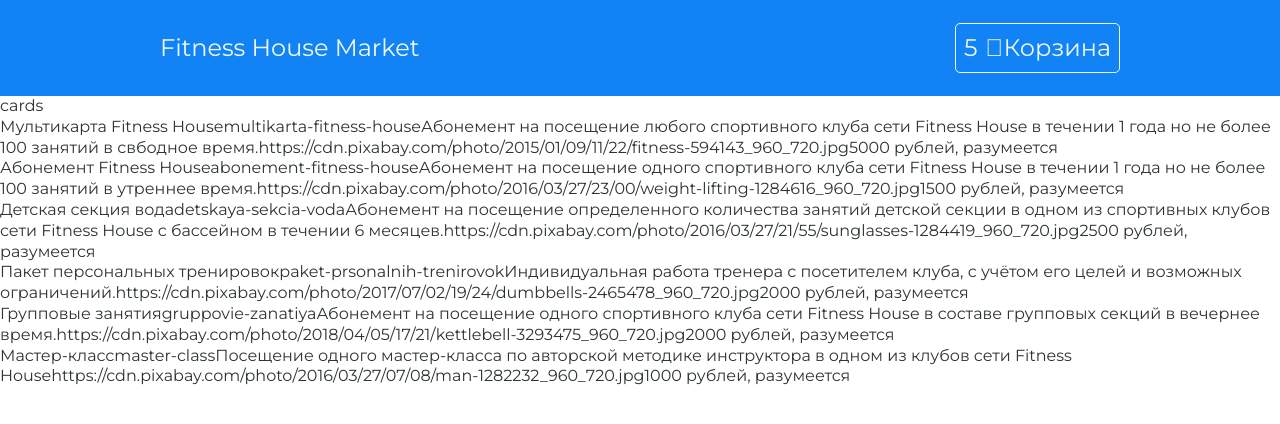
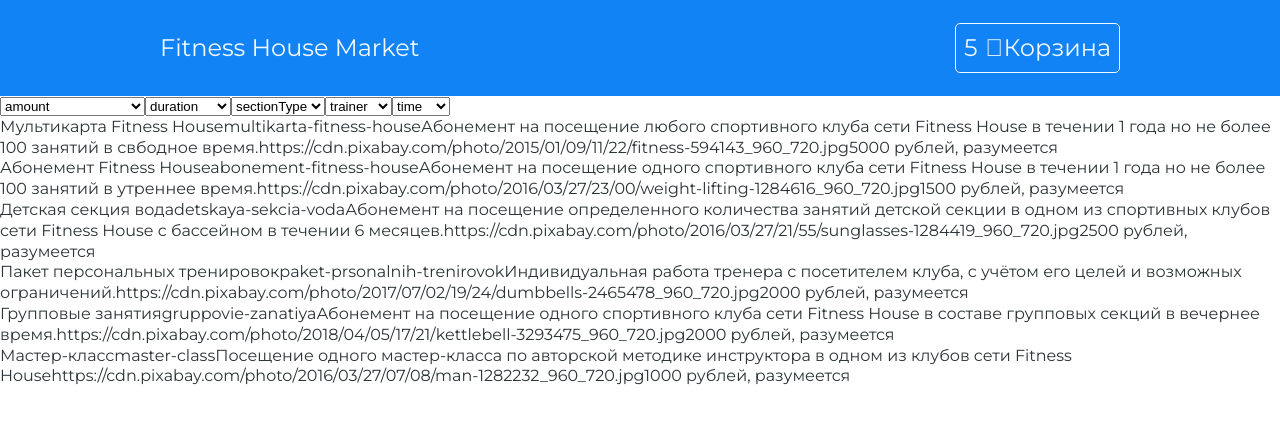
Before and after one commit to Mango-Tango19/react-fitness, a React (Create React App) app: page / in a window 1280 px wide. Shown: the top 424 px of the page. Built offline with nearby package versions, Linux system fonts and the light colour scheme.

Commit message:
add filters by categories

```diff
--- a/src/components/cards-list/index.js
+++ b/src/components/cards-list/index.js
@@ -2,6 +2,8 @@
 import ErrorIndicator from '../error-indicator'
 import Spinner from '../spinner'
 import Card from '../card'
+import Header from '../header'
+import Filters from '../filters'
 
 import s from './cards-list.module.scss'
 
@@ -9,6 +11,10 @@
 
 const CardsList = () => {
   const { cards, error, loading } = useCardsList()
+
+  const filters = cards.map(item => {
+    return item.properties
+  })
 
   const renderCards = arr => {
     return arr.map(item => <Card key={item.alias} card={item} />)
@@ -22,7 +28,13 @@
     return <Spinner />
   }
 
-  return <div className={s.cardsListWrapper}>cards{renderCards(cards)}</div>
+  return (
+    <div className={s.cardsListWrapper}>
+      <Header />
+      <Filters filters={filters} />
+      {renderCards(cards)}
+    </div>
+  )
 }
 
 export default CardsList
--- a/src/components/error-boundry/index.js
+++ b/src/components/error-boundry/index.js
@@ -7,7 +7,6 @@
   }
 
   componentDidCatch() {
-    debugger
     this.setState({ hasError: true })
   }
 
--- a/src/components/error-indicator/error-indicator.module.scss
+++ b/src/components/error-indicator/error-indicator.module.scss
@@ -1,8 +1,7 @@
 .error {
   display: flex;
   width: 80vw;
-  height: 60vh;
-  margin-top: 3rem;
+  height: 80vh;
   flex-direction: column;
   justify-content: center;
   align-items: center;
--- /dev/null
+++ b/src/components/filterSelect/index.js
@@ -0,0 +1,17 @@
+import React from 'react'
+const FilterSelect = ({ name, options }) => {
+  const renderOptions = arr => {
+    return arr.map(item => {
+      return <option>{item}</option>
+    })
+  }
+
+  return (
+    <select>
+      <option>{name}</option>
+      {renderOptions(options)}
+    </select>
+  )
+}
+
+export default FilterSelect
--- /dev/null
+++ b/src/components/filters/index.js
@@ -0,0 +1,67 @@
+import React from 'react'
+import FilterSelect from '../filterSelect'
+
+const Filters = ({ filters }) => {
+  let categories = {
+    amount: [],
+    duration: [],
+    sectionType: [],
+    trainer: [],
+    time: [],
+  }
+
+  const getCategories = () => {
+    filters.map(filter => {
+      return getFilters(filter)
+    })
+  }
+  //   const onlyUnique = (value, index, self) => {
+  //     return self.indexOf(value) === index
+  //   }
+
+  //   const findUnique = arr => {
+  //     let arr1 = []
+  //     arr.forEach(item => {
+  //       debugger
+  //       arr1.push(item.filter(onlyUnique))
+  //     })
+  //     debugger
+  //     return arr1
+  //   }
+
+  const getFilters = arr => {
+    arr.forEach(item => {
+      switch (item.title) {
+        case 'Количество занятий':
+          return categories.amount.push(item.value)
+        case 'Срок действия':
+          return categories.duration.push(item.value)
+        case 'Время посещения':
+          return categories.time.push(item.value)
+        case 'Тип секции':
+          return categories.sectionType.push(item.value)
+        case 'Категория тренера':
+          return categories.trainer.push(item.value)
+        default:
+          return
+      }
+    })
+  }
+
+  getCategories()
+  //const unique = findUnique(Object.values(categories))
+
+  //console.log(Object.keys(categories))
+  let keys = Object.keys(categories)
+  //console.log(categories[keys[1]])
+
+  let selectsArr = []
+
+  for (let i = 0; i < keys.length; i++) {
+    selectsArr.push(<FilterSelect name={keys[i]} options={categories[keys[i]]} key={keys[i]}></FilterSelect>)
+  }
+
+  return <div>{selectsArr}</div>
+}
+
+export default Filters
--- a/src/pages/home-page.js
+++ b/src/pages/home-page.js
@@ -1,15 +1,9 @@
 import React from 'react'
 
 import CardsList from '../components/cards-list'
-import Header from '../components/header'
 
 const HomePage = () => {
-  return (
-    <>
-      <Header />
-      <CardsList />
-    </>
-  )
+  return <CardsList />
 }
 
 export default HomePage
```
Also changed, not shown: src/components/filters/filters.module.scss (added).
